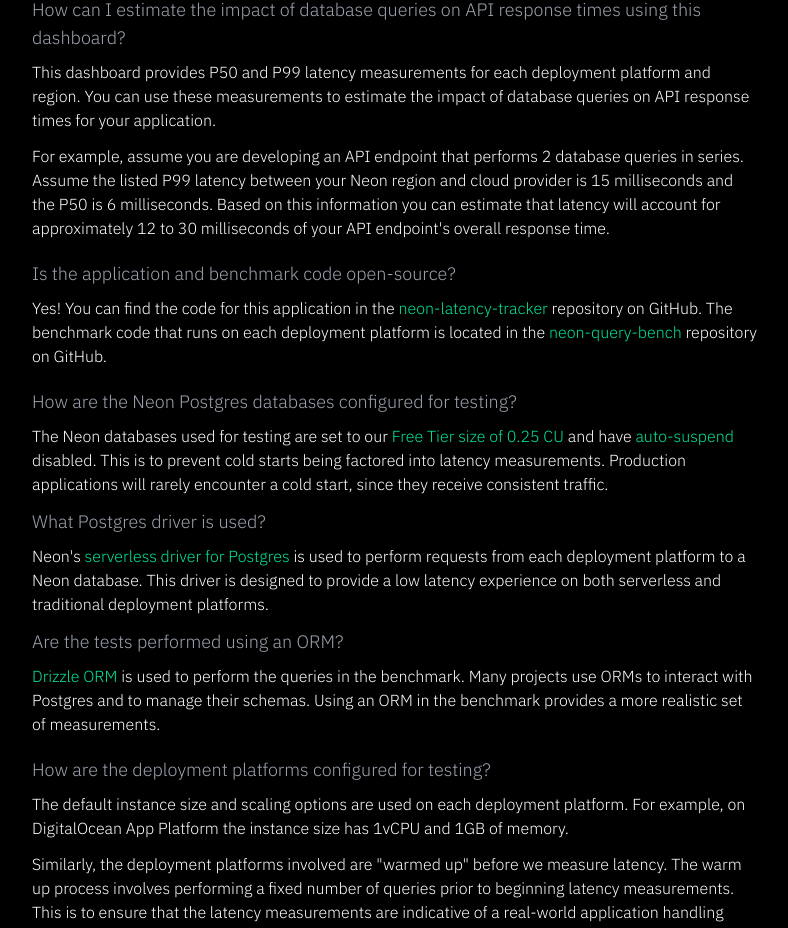
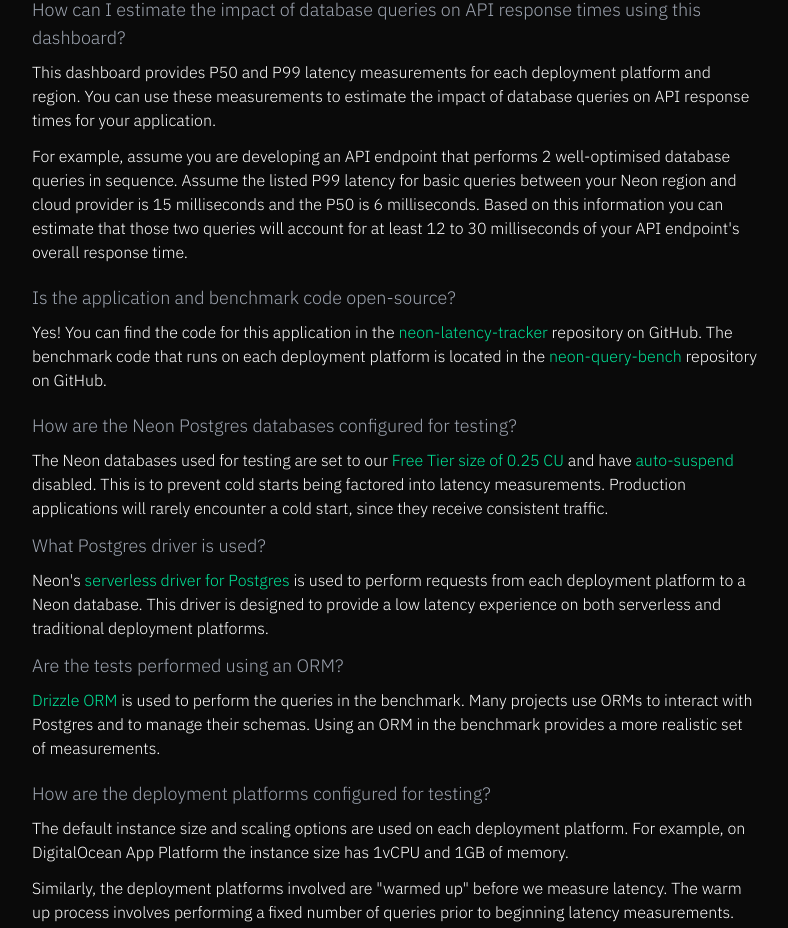
Before and after one commit to neondatabase/regional-latency, a Next.js app in the folder latencies-ui/: page / in a window 1280 px wide. Shown: the part 1209-2137 px from the top of the page, without its empty margins (244-1032 px from the left). Built offline with nearby package versions, Linux system fonts and the light colour scheme; no server answers; the database is empty.

Commit message:
chore: remove unused font weight and update faqs

```diff
--- a/latencies-ui/src/app/components/ui/faq.tsx
+++ b/latencies-ui/src/app/components/ui/faq.tsx
@@ -18,7 +18,7 @@
             This dashboard provides P50 and P99 latency measurements for each deployment platform and region. You can use these measurements to estimate the impact of database queries on API response times for your application.
           </p>
           <p className={styles.paragraph}>
-            For example, assume you are developing an API endpoint that performs 2 database queries in series. Assume the listed P99 latency between your Neon region and cloud provider is 15 milliseconds and the P50 is 6 milliseconds. Based on this information you can estimate that latency will account for approximately 12 to 30 milliseconds of your API endpoint&apos;s overall response time.
+            For example, assume you are developing an API endpoint that performs 2 well-optimised database queries in sequence. Assume the listed P99 latency for basic queries between your Neon region and cloud provider is 15 milliseconds and the P50 is 6 milliseconds. Based on this information you can estimate that those two queries will account for at least 12 to 30 milliseconds of your API endpoint&apos;s overall response time.
           </p>
         </li>
         <li className="pt-2">
--- a/latencies-ui/src/app/components/ui/latency-chart.tsx
+++ b/latencies-ui/src/app/components/ui/latency-chart.tsx
@@ -2,7 +2,7 @@
 
 import { PercentileEntry } from '@/lib/metrics';
 import React, { PureComponent } from 'react';
-import { LineChart, Line, XAxis, YAxis, CartesianGrid, Tooltip, Legend, ResponsiveContainer } from 'recharts';
+import { LineChart, Line, XAxis, Tooltip, ResponsiveContainer } from 'recharts';
 
 
 export default class MinMaxChart extends PureComponent<{ data: PercentileEntry }> {
--- a/latencies-ui/src/app/layout.tsx
+++ b/latencies-ui/src/app/layout.tsx
@@ -7,7 +7,7 @@
   display: 'swap',
   variable: '--font-sans',
   subsets: ['latin'],
-  weight: ['200', '300', '400', '500', '600'],
+  weight: ['300', '400', '500'],
 })
 
 export const metadata: Metadata = {
@@ -24,7 +24,7 @@
 	return (
 		<html lang="en">
 			<body
-				className={`${inter.className} ${sans.className} font-light my-6 sm:px-6 container mx-auto bg-black text-white`}
+				className={`${inter.className} ${sans.className} font-light my-6 sm:px-6 container mx-auto bg-neutral-950 text-white`}
 			>
 				{children}
 			</body>
```
